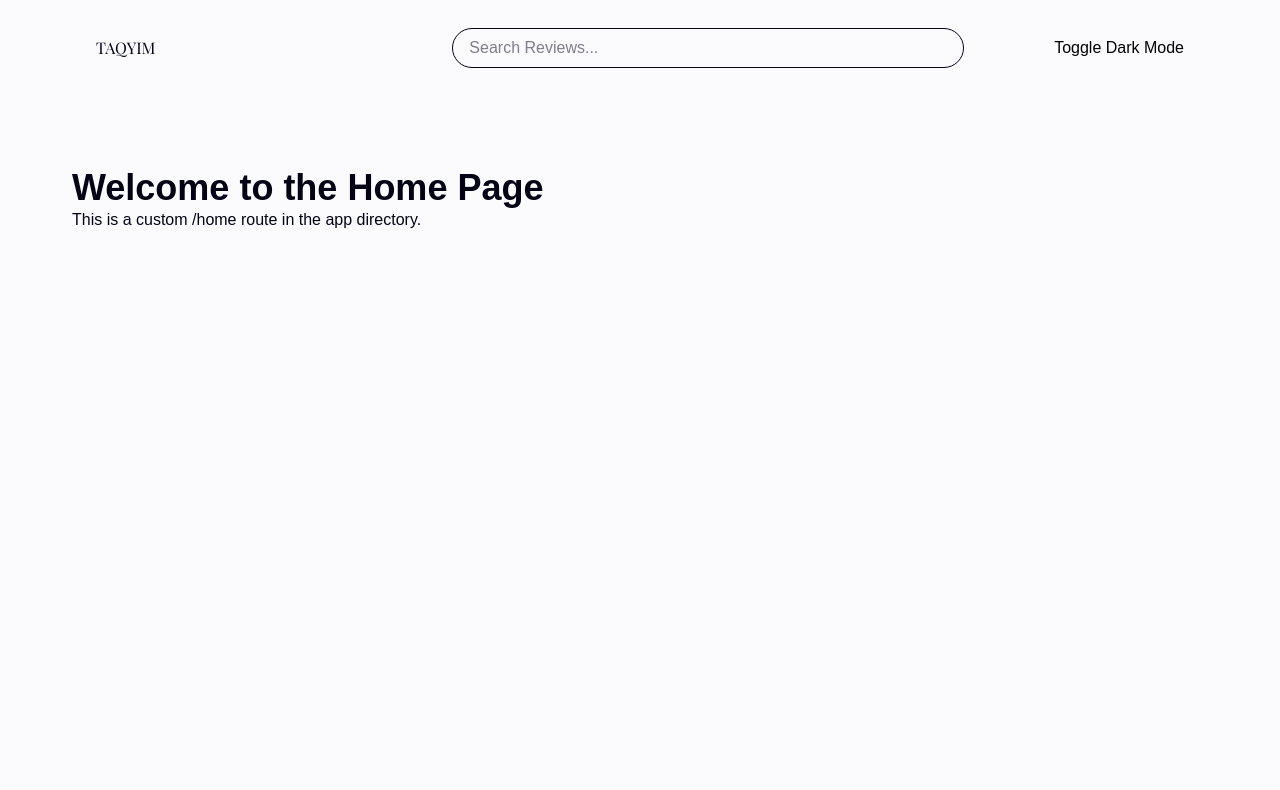
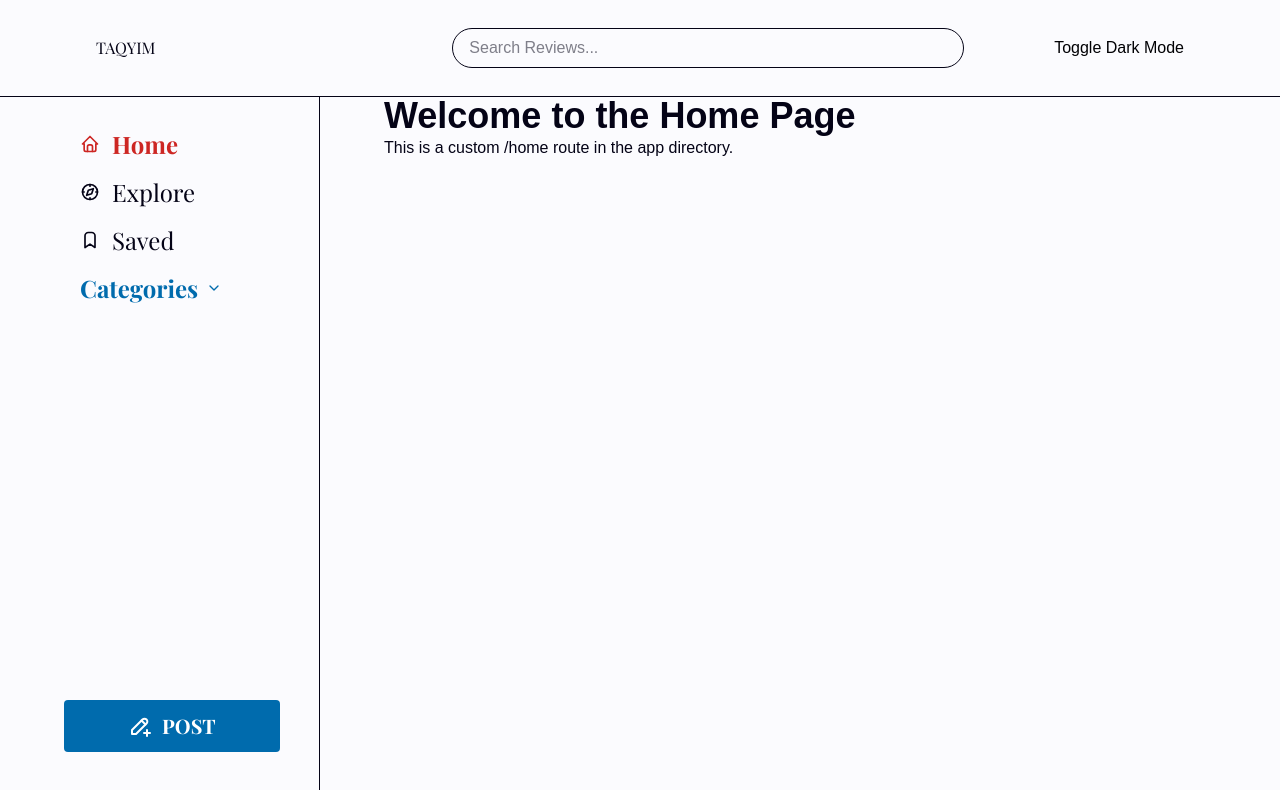
Before and after one commit to iMalakAhmed/Taqyim, a Next.js app in the folder frontend/: page /home in a window 1280 px wide. Shown: the top 790 px of the page. Built offline with nearby package versions, Linux system fonts and the light colour scheme.

Commit message:
sidenav component

```diff
--- a/frontend/package.json
+++ b/frontend/package.json
@@ -11,11 +11,14 @@
   },
   "dependencies": {
     "@reduxjs/toolkit": "^2.8.2",
+    "@tabler/icons-react": "^3.34.0",
+    "clsx": "^2.1.1",
     "next": "15.3.1",
     "react": "^19.0.0",
     "react-dom": "^19.0.0",
     "react-redux": "^9.2.0",
-    "react-simple-typewriter": "^5.0.1"
+    "react-simple-typewriter": "^5.0.1",
+    "tabler-icons-react": "^1.56.0"
   },
   "devDependencies": {
     "@eslint/eslintrc": "^3",
--- a/frontend/src/app/components/ui/Button.tsx
+++ b/frontend/src/app/components/ui/Button.tsx
@@ -25,7 +25,7 @@ const variants = {
 const sizes = {
   sm: "text-sm font-medium  px-3 py-1.5 gap-1.5",
   md: "text-base font-medium  px-4 py-2 gap-2",
-  lg: "text-lg font-medium  px-10 py-3 gap-2.5",
+  lg: "text-xl font-bold  px-10 py-3 gap-2.5",
   xl: "text-2xl font-bold px-12 py-5 gap-2.5",
 };
 
--- a/frontend/src/app/components/ui/HorizontalLine.tsx
+++ b/frontend/src/app/components/ui/HorizontalLine.tsx
@@ -2,7 +2,13 @@
 
 import { useEffect, useRef, useState } from "react";
 
-export default function HorizontalLine() {
+interface HorizontalLineProps {
+  className?: string;
+}
+
+export default function HorizontalLine({
+  className = "",
+}: HorizontalLineProps) {
   const [visible, setVisible] = useState(false);
   const ref = useRef<HTMLDivElement>(null);
 
@@ -11,7 +17,7 @@ export default function HorizontalLine() {
       ([entry]) => {
         if (entry.isIntersecting) {
           setVisible(true);
-          observer.disconnect(); // Trigger only once
+          observer.disconnect();
         }
       },
       {
@@ -31,7 +37,7 @@ export default function HorizontalLine() {
       ref={ref}
       className={`h-px bg-text transition-all duration-700 ease-out ${
         visible ? "w-full opacity-100" : "w-0 opacity-0"
-      }`}
+      } ${className}`}
     />
   );
 }
--- a/frontend/src/app/components/ui/NavBar.tsx
+++ b/frontend/src/app/components/ui/NavBar.tsx
@@ -1,9 +1,20 @@
+"use client";
+
 import Link from "next/link";
 import ThemeToggle from "./ThemeToggle";
+import { usePathname } from "next/navigation";
 
 export default function NavBar() {
+  const pathname = usePathname();
+
+  const isFixed = pathname !== "/";
+
   return (
-    <div className=" top-0 w-full z-[999] bg-background h-24">
+    <div
+      className={`top-0 w-full z-[999] bg-background h-24 ${
+        isFixed ? "fixed" : "relative"
+      }`}
+    >
       <div className="mx-24 flex flex-row justify-between items-center h-full">
         <Link href="/">
           <h1 className="font-heading text-text">TAQYIM</h1>
--- a/frontend/src/app/components/ui/SideNav.tsx
+++ b/frontend/src/app/components/ui/SideNav.tsx
@@ -1,3 +1,139 @@
+"use client";
+
+import { useState } from "react";
+import { usePathname } from "next/navigation";
+import VerticalLine from "./VerticalLine";
+import {
+  IconBallFootball,
+  IconBookmark,
+  IconBurger,
+  IconChevronDown,
+  IconCompass,
+  IconHeartHandshake,
+  IconHome,
+  IconPencilPlus,
+  IconPlaneDeparture,
+} from "@tabler/icons-react";
+import Button from "./Button";
+
 export default function SideNav() {
-  return <div>Sidenav</div>;
+  const pathname = usePathname();
+  const [categoriesOpen, setCategoriesOpen] = useState(false);
+
+  const mainNavItems = [
+    { href: "/home", label: "Home", icon: IconHome },
+    { href: "/explore", label: "Explore", icon: IconCompass },
+    { href: "/saved", label: "Saved", icon: IconBookmark },
+  ];
+
+  const categories = [
+    { href: "/restaurants", label: "Restaurants", icon: IconBurger },
+    {
+      href: "/beauty-health",
+      label: "Beauty & Health",
+      icon: IconHeartHandshake,
+    },
+    { href: "/sports", label: "Sports", icon: IconBallFootball },
+    {
+      href: "/travel-activities",
+      label: "Travel & Activities",
+      icon: IconPlaneDeparture,
+    },
+  ];
+
+  return (
+    <nav className="fixed top-24 left-0 h-full w-80 bg-background flex flex-col font-heading text-2xl">
+      <VerticalLine className="absolute top-0 right-0 h-full" />
+
+      <ul className="space-y-4 mt-8 ml-20 flex-grow overflow-auto">
+        {mainNavItems.map(({ href, label, icon: Icon }) => {
+          const isActive = pathname === href;
+          return (
+            <li
+              key={href}
+              className={`flex items-center space-x-3 group cursor-pointer ${
+                isActive ? "font-bold text-accent" : "text-text"
+              }`}
+            >
+              {Icon && (
+                <Icon
+                  size={20}
+                  className={`transition-colors ${
+                    isActive
+                      ? "text-accent"
+                      : "text-text group-hover:text-accent"
+                  }`}
+                />
+              )}
+              <a
+                href={href}
+                className={`transition-colors flex-1 ${
+                  isActive ? "text-accent" : "group-hover:text-accent"
+                }`}
+              >
+                {label}
+              </a>
+            </li>
+          );
+        })}
+
+        {/* Categories Accordion Header */}
+        <li
+          className="flex items-center space-x-2 font-bold text-primary cursor-pointer select-none"
+          onClick={() => setCategoriesOpen((open) => !open)}
+        >
+          <span>Categories</span>
+          <IconChevronDown
+            size={16}
+            className={`transition-transform duration-300 ${
+              categoriesOpen ? "rotate-180" : ""
+            }`}
+          />
+        </li>
+
+        {/* Accordion Content */}
+        {categoriesOpen && (
+          <ul className="ml-6 space-y-4 mt-2">
+            {categories.map(({ href, label, icon: Icon }) => {
+              const isActive = pathname === href;
+              return (
+                <li
+                  key={href}
+                  className={`flex items-center space-x-3 group cursor-pointer ${
+                    isActive ? "font-bold text-accent" : "text-text"
+                  }`}
+                >
+                  {Icon && (
+                    <Icon
+                      size={20}
+                      className={`transition-colors ${
+                        isActive
+                          ? "text-accent"
+                          : "text-text group-hover:text-accent"
+                      }`}
+                    />
+                  )}
+                  <a
+                    href={href}
+                    className={`transition-colors flex-1 ${
+                      isActive ? "text-accent" : "group-hover:text-accent"
+                    }`}
+                  >
+                    {label}
+                  </a>
+                </li>
+              );
+            })}
+          </ul>
+        )}
+      </ul>
+
+      <div className="mb-32 ml-16 py-4 ">
+        <Button className="px-16 font-heading" size="lg">
+          <IconPencilPlus />
+          POST
+        </Button>
+      </div>
+    </nav>
+  );
 }
--- a/frontend/src/app/home/layout.tsx
+++ b/frontend/src/app/home/layout.tsx
@@ -1,5 +1,5 @@
-// app/home/layout.tsx
-import React from "react";
+import HorizontalLine from "../components/ui/HorizontalLine";
+import SideNav from "../components/ui/SideNav";
 
 export default function HomeLayout({
   children,
@@ -8,7 +8,11 @@ export default function HomeLayout({
 }) {
   return (
     <div className="min-h-screen bg-background text-text">
-      <main className="p-8">{children}</main>
+      <main className="">
+        <HorizontalLine className="fixed top-24 left-0 w-64 z-50" />
+        <SideNav />
+        {children}
+      </main>
     </div>
   );
 }
--- a/frontend/src/app/home/page.tsx
+++ b/frontend/src/app/home/page.tsx
@@ -1,6 +1,6 @@
 export default function HomePage() {
   return (
-    <main className="p-10">
+    <main className="w-full min-h-screen pt-24 p-96">
       <h1 className="text-4xl font-bold">Welcome to the Home Page</h1>
       <p>This is a custom /home route in the app directory.</p>
     </main>
--- a/frontend/src/app/layout.tsx
+++ b/frontend/src/app/layout.tsx
@@ -13,7 +13,7 @@ const playfairDisplay = Playfair_Display({
 const inter = Inter({
   variable: "--font-body",
   subsets: ["latin"],
-  weight: ["200", "400", "700"],
+  weight: ["200", "400", "700", "800"],
 });
 
 export const metadata: Metadata = {
--- a/package.json
+++ b/package.json
@@ -6,6 +6,7 @@
   },
   "dependencies": {
     "clsx": "^2.1.1",
-    "framer-motion": "^12.16.0"
+    "framer-motion": "^12.16.0",
+    "tabler-icons-react": "^1.56.0"
   }
 }
```
Also changed, not shown: 2 other files (tests, documents, lock files or other folders).
